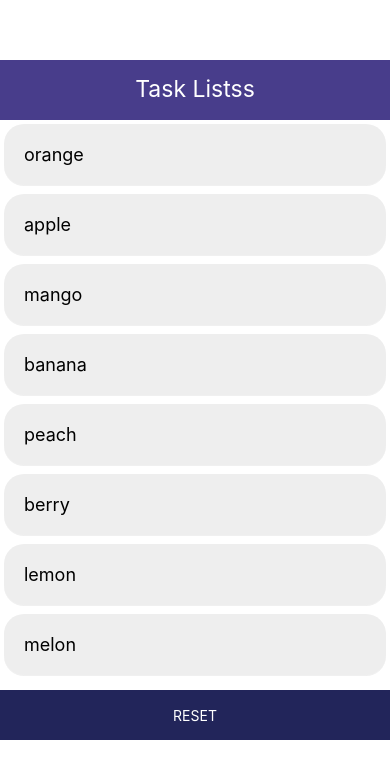
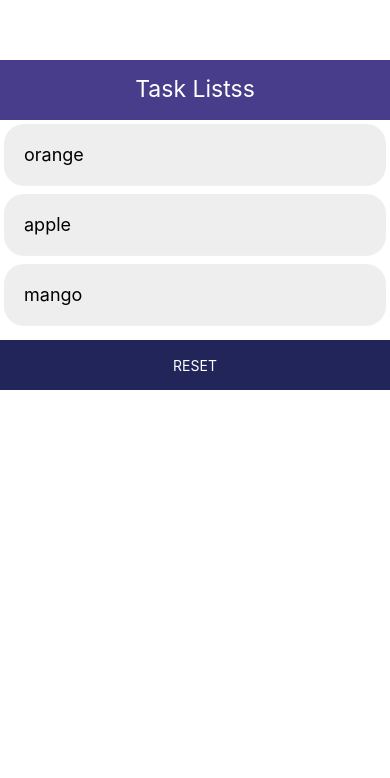
Before and after one commit to dork7/react_native_app, a React Native app: screen / in a window 390 px wide. Shown: the top 778 px of the page. Built offline with nearby package versions, Linux system fonts and the light colour scheme.

Commit message:
test changes

```diff
--- a/src/components/ShoppingList.js
+++ b/src/components/ShoppingList.js
@@ -44,11 +44,7 @@ const initState = [
   { id: uuid(), name: 'orange' },
   { id: uuid(), name: 'apple' },
   { id: uuid(), name: 'mango' },
-  { id: uuid(), name: 'banana' },
-  { id: uuid(), name: 'peach' },
-  { id: uuid(), name: 'berry' },
-  { id: uuid(), name: 'lemon' },
-  { id: uuid(), name: 'melon' },
+
 ];
 const ShoppingList = () => {
   const [itemList, setItemList] = useState(initState);
```
